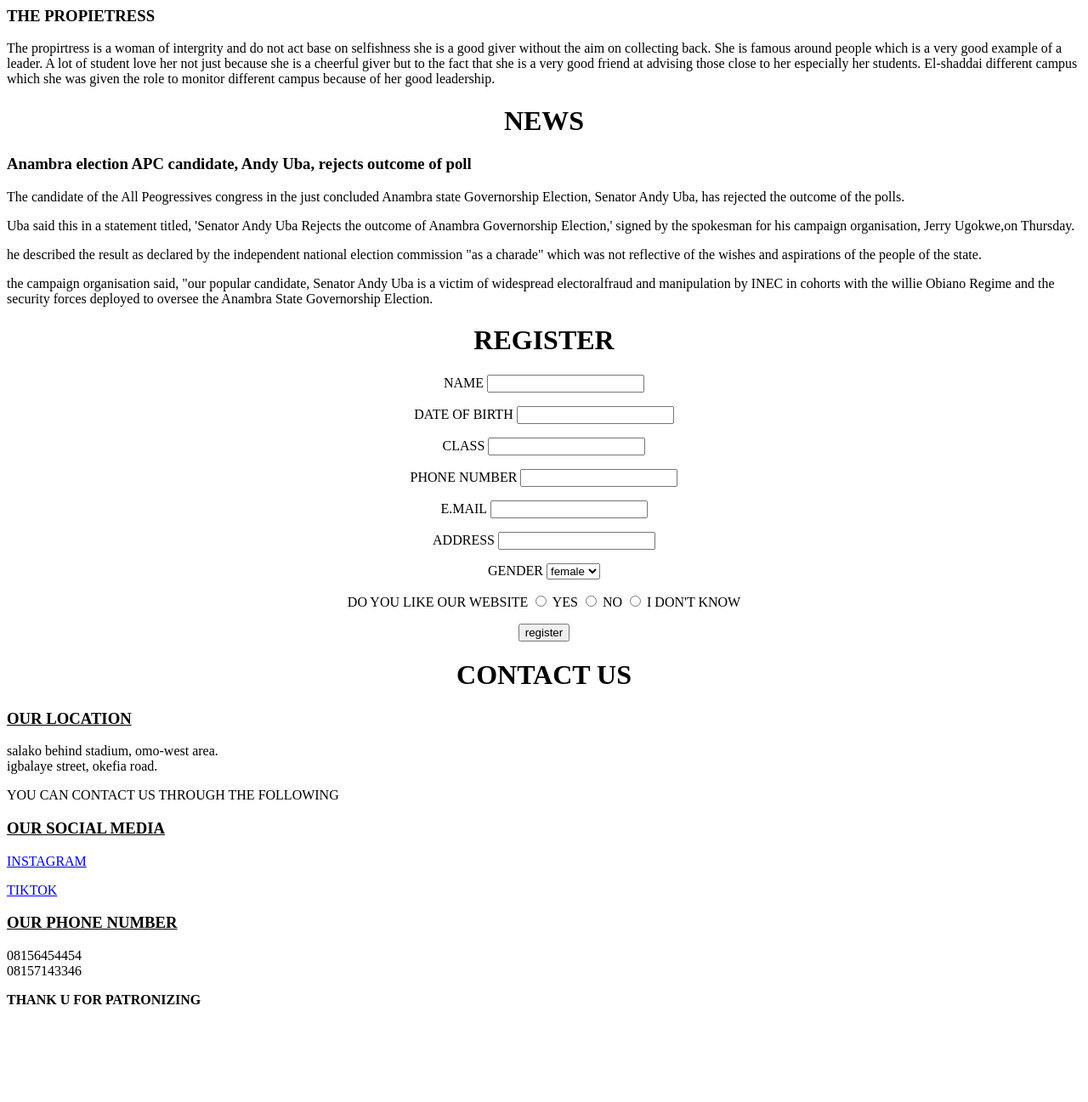
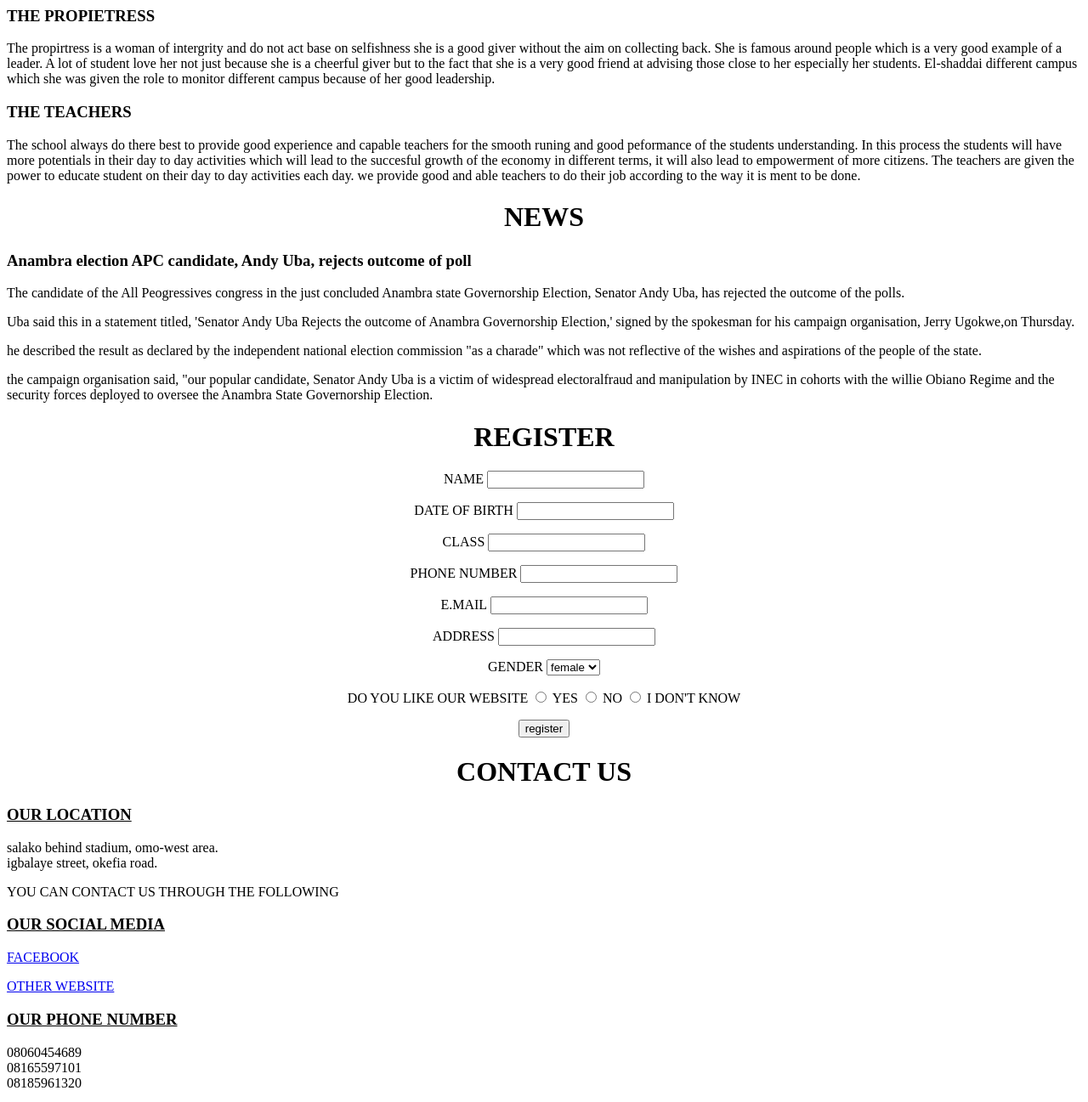
Before and after one commit to Marveleecious/service, a plain HTML site: page index.html in a window 1280 px wide. Shown: the part 1080-2377 px from the top of the page at 85% size. Before the commit the page ends 2282 px from the top, so only its background shows below. Drawn offline with Linux system fonts and the light colour scheme.

Commit message:
my last statement

```diff
--- a/index.html
+++ b/index.html
@@ -38,6 +38,11 @@
 <P>The propietor is the founder of the school called el-shaddai, he is also the head of a church named <b>AROMA OF CHRIST</b>. He is well knowned to be a very honest man with whatever he does no matter what people say about him, he is a very gentle type and don't really move with people that much. He is a man of God and he serve Him with all his heart</P>
 <h3>THE PROPIETRESS</h3>
 <P>The propirtress is a woman of intergrity and do not act base on selfishness she is a good giver without the aim on collecting back. She is famous around people which is a very good example of a leader. A lot of student love her not just because she is a cheerful giver but to the fact that she is a very good friend at advising those close to her especially her students. El-shaddai different campus which she was given the role to monitor different campus because of her good leadership.</P>
+<h3>THE TEACHERS</h3>
+<p>The school always do there best to provide good experience and capable teachers for the smooth runing and good peformance of the students understanding. In this process the students will have more potentials in their day to day activities which will lead to the succesful growth of the economy in different terms, it will also lead to empowerment of more citizens. The teachers are given the power to educate student on their day to day activities each day. we provide good and able teachers to do their job according to the way it is ment to be done.</p>
+
+
+
 
 <h1 style="text-align: center;">NEWS</h1>
 <h3> Anambra election APC candidate, Andy Uba, rejects outcome of poll</h3>
@@ -76,11 +81,11 @@
 
      <P>YOU CAN CONTACT US THROUGH THE FOLLOWING </P>
          <p><h3><u>OUR SOCIAL MEDIA</u></h3></p>
-         <p><a href="http://instagram.com/timi20bobo04">INSTAGRAM</a></p>
-         <p><a href="http://tiktok.com/@marveleecious">TIKTOK</a></p>
+         <p><a href="https://www.facebook.com/greatelshaddai/">FACEBOOK</a></p>
+         <p><a href="https://greatel-shaddai.com.ng">OTHER WEBSITE</a></p>
 
          <p><h3><u> OUR PHONE NUMBER</u></h3></p>
-         <P>08156454454<br>08157143346</P>
+         <P>08060454689<br>08165597101<br>08185961320</P>
     <p><b>THANK U FOR PATRONIZING</b></p>
 
 
```
